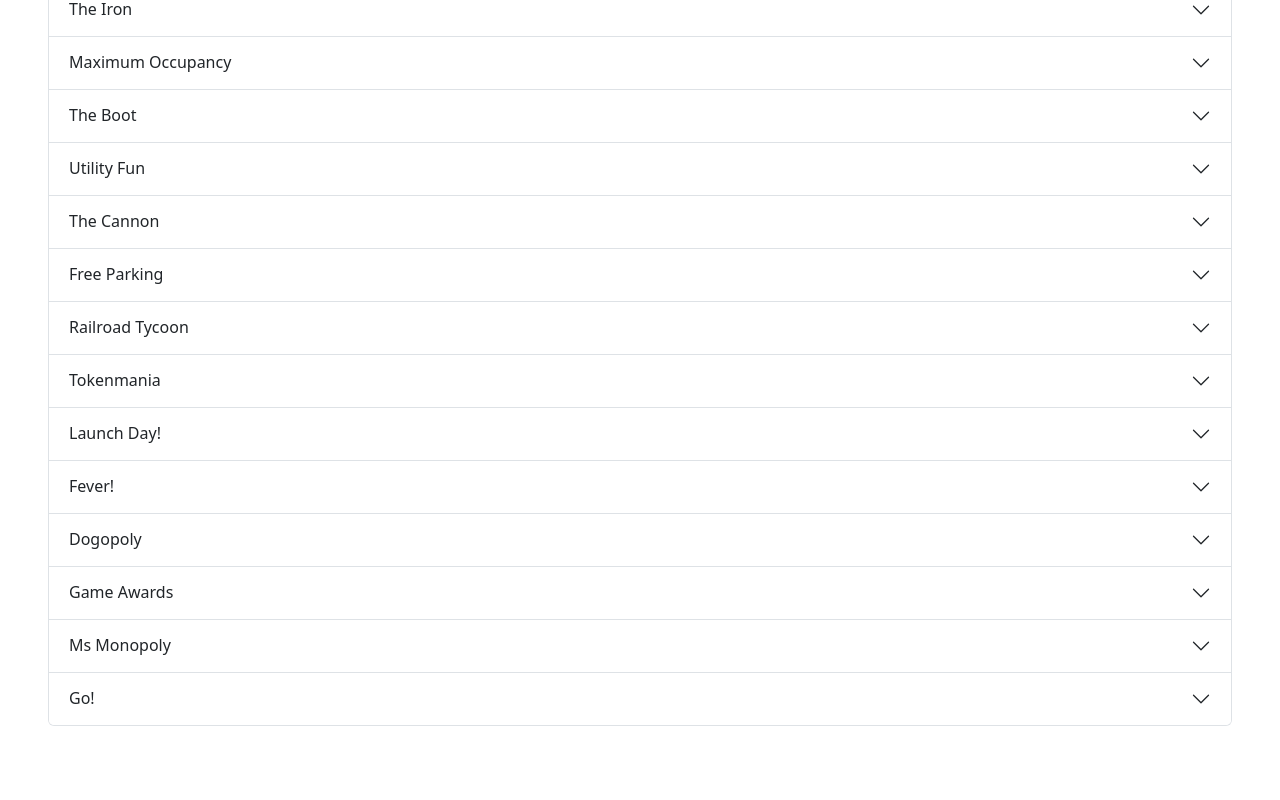
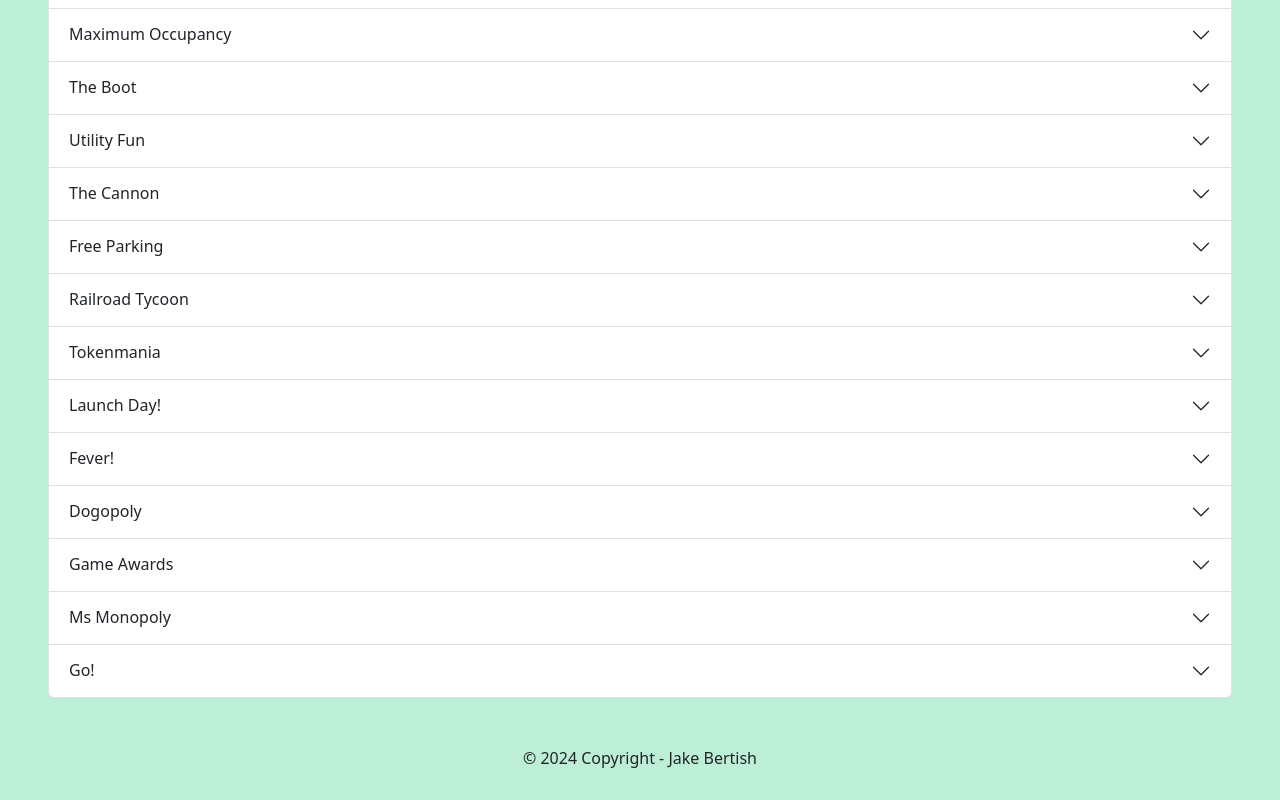
Before and after one commit to JustJakee/MonopolyGo, a React (Create React App) app in the folder monopoly-go-card-tracker/: page / in a window 1280 px wide. Shown: the part 436-1236 px from the top of the page. Before the commit the page ends 1210 px from the top, so only its background shows below. Built offline with nearby package versions, Linux system fonts and the light colour scheme.

Commit message:
Add Footer and Cleanup Files
Some overall cleanup and added a simple footer to the web app.

```diff
--- a/monopoly-go-card-tracker/public/index.html
+++ b/monopoly-go-card-tracker/public/index.html
@@ -2,12 +2,12 @@
 <html lang="en">
   <head>
     <meta charset="utf-8" />
-    <link rel="icon" href="%PUBLIC_URL%/favicon.ico" />
+    <link rel="icon" href="%PUBLIC_URL%/Monopoly_Go_icon.webp" />
     <meta name="viewport" content="width=device-width, initial-scale=1" />
     <meta name="theme-color" content="#000000" />
     <meta
-      name="description"
-      content="Web site created using create-react-app"
+      name="Monopoly Card Tracking Web Application"
+      content="This Web App was created using create-react-app"
     />
     <link rel="apple-touch-icon" href="%PUBLIC_URL%/logo192.png" />
     <!--
@@ -24,20 +24,10 @@
       work correctly both with client-side routing and a non-root public URL.
       Learn how to configure a non-root public URL by running `npm run build`.
     -->
-    <title>React App</title>
+    <title>Monopoly Tracker!</title>
   </head>
   <body>
     <noscript>You need to enable JavaScript to run this app.</noscript>
     <div id="root"></div>
-    <!--
-      This HTML file is a template.
-      If you open it directly in the browser, you will see an empty page.
-
-      You can add webfonts, meta tags, or analytics to this file.
-      The build step will place the bundled scripts into the <body> tag.
-
-      To begin the development, run `npm start` or `yarn start`.
-      To create a production bundle, use `npm run build` or `yarn build`.
-    -->
   </body>
 </html>
--- a/monopoly-go-card-tracker/src/App.css
+++ b/monopoly-go-card-tracker/src/App.css
@@ -1,38 +1,12 @@
 .App {
   text-align: center;
+  background-color: #bdefd7;
 }
 
-.App-logo {
-  height: 40vmin;
-  pointer-events: none;
+.div-menu {
+  padding-top: 20px;
 }
 
-@media (prefers-reduced-motion: no-preference) {
-  .App-logo {
-    animation: App-logo-spin infinite 20s linear;
-  }
+.footer {
+  padding-bottom: 30px;
 }
-
-.App-header {
-  background-color: #282c34;
-  min-height: 100vh;
-  display: flex;
-  flex-direction: column;
-  align-items: center;
-  justify-content: center;
-  font-size: calc(10px + 2vmin);
-  color: white;
-}
-
-.App-link {
-  color: #61dafb;
-}
-
-@keyframes App-logo-spin {
-  from {
-    transform: rotate(0deg);
-  }
-  to {
-    transform: rotate(360deg);
-  }
-}
--- a/monopoly-go-card-tracker/src/App.js
+++ b/monopoly-go-card-tracker/src/App.js
@@ -1,11 +1,13 @@
 import logo from './logo.svg';
 import './App.css';
 import Menu from './Menu';
+import Footer from './Footer';
 
 function App() {
   return (
     <div className="App">
       <Menu />
+      <Footer />
     </div>
   );
 }
--- /dev/null
+++ b/monopoly-go-card-tracker/src/Footer.jsx
@@ -0,0 +1,13 @@
+
+const linkedIn_profile = "https://www.linkedin.com/in/jbertish2020/"
+const github_profile = "https://github.com/JustJakee"
+
+const Footer = () => {
+    return (
+        <div className="footer">
+            © 2024 Copyright - Jake Bertish
+        </div>
+    )
+}
+
+export default Footer;
--- a/monopoly-go-card-tracker/src/Menu.jsx
+++ b/monopoly-go-card-tracker/src/Menu.jsx
@@ -4,9 +4,11 @@
 
 function Menu() {
     return (
-        <Accordion className="mx-5 mt-5 mb-5">
+        <div className="div-menu">
+        <Accordion className="mx-5 mb-5">
             <Accordion.Item eventKey="0">
                 <Accordion.Header>
+                    <ProgressBar now={60} />
                     Best Beginnings
                 </Accordion.Header>
                 <Accordion.Body>
@@ -194,6 +196,7 @@
                 </Accordion.Body>
             </Accordion.Item>
         </Accordion>
+        </div>
     );
 }
 
```
Also changed, not shown: monopoly-go-card-tracker/public/Monopoly_GO_icon.webp (added).
